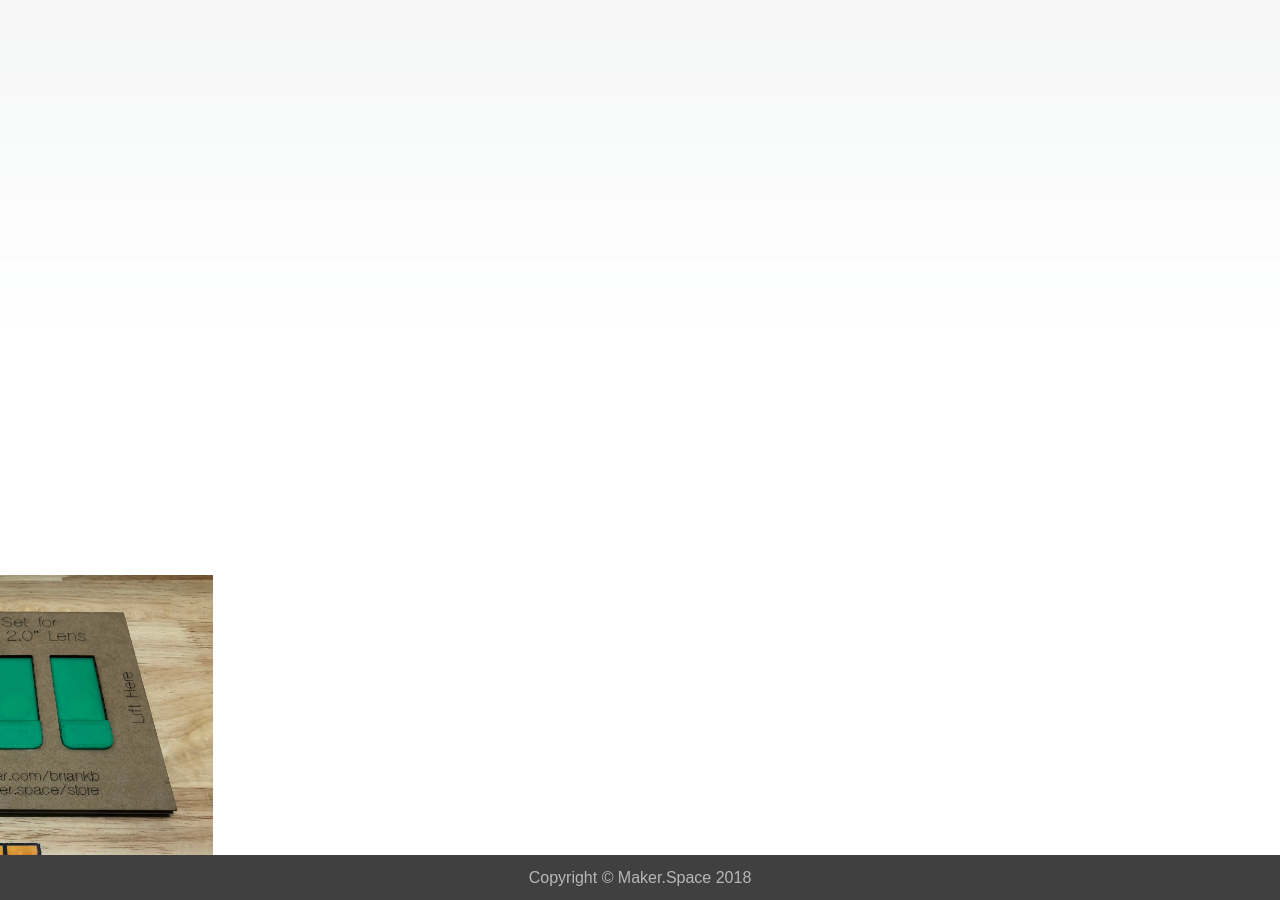
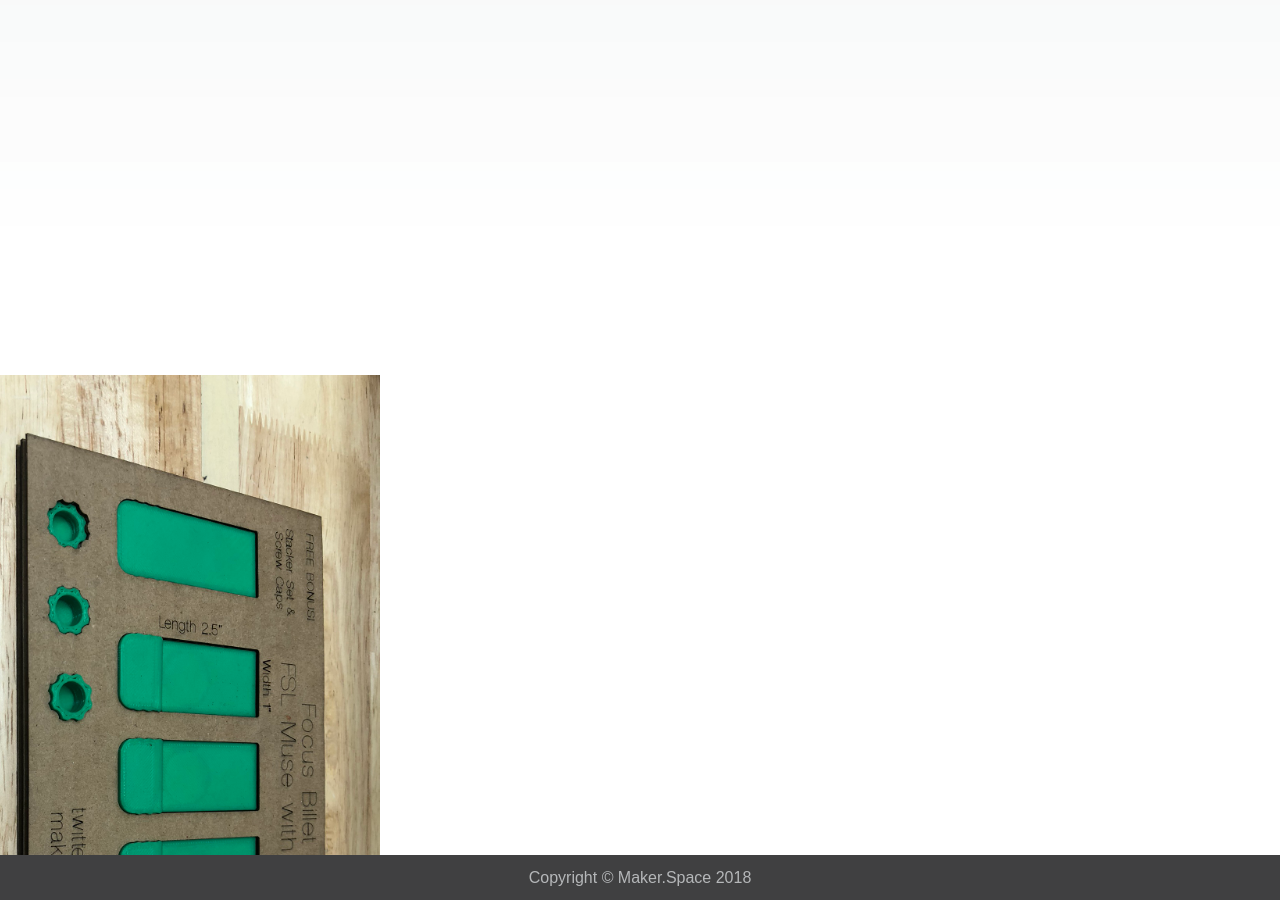
Before and after one commit to buildfightfun/maker-dot-space.github.io, a Jekyll site: the page store/index.html, which Jekyll copies as it is, in a window 1280 px wide. Built offline with Jekyll 4.4.1, drawn with Linux system fonts in a browser that asks for light colours; Markdown is read by kramdown in place of the engine named in the settings.

Commit message:
fixed image rotation

```diff
--- a/store/index.html
+++ b/store/index.html
@@ -27,13 +27,21 @@
 	        /* bring your own prefixes */
 	        transform: translate(-50%, -50%);
         }
+
+    .rotate90 {
+    -webkit-transform: rotate(90deg);
+    -moz-transform: rotate(90deg);
+    -o-transform: rotate(90deg);
+    -ms-transform: rotate(90deg);
+    transform: rotate(90deg);
+}
     </style>
 </head>
 <body>
 
 <div class="splash">
-	    <img src="/images/background.png"/>
-	<img src="/images/Focus_Billet_Kit_Ready_To_Ship.jpg" height="400">
+	    <img src="/images/Background.png"/>
+	<img src="/images/Focus_Billet_Kit_Ready_To_Ship.jpg" height="600" class="rotate90">
 <b>FSL Muse Focus Billet Upgrade Kit</b>
 Box Includes
 <ul><li>4x Focus Billets</li>
```
